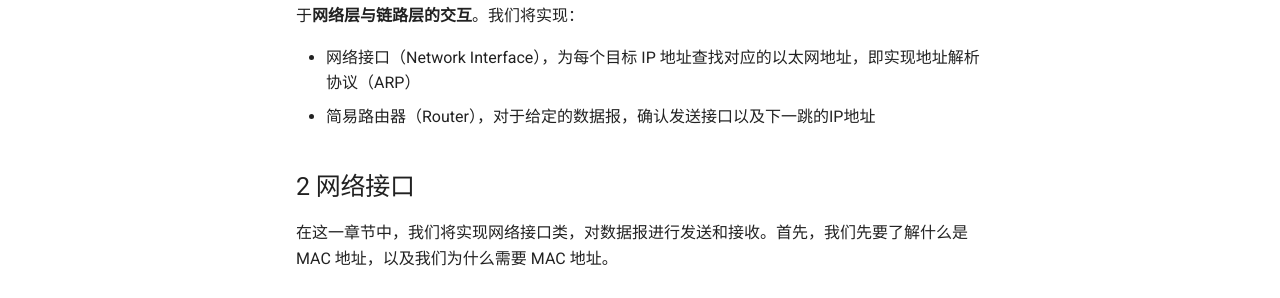
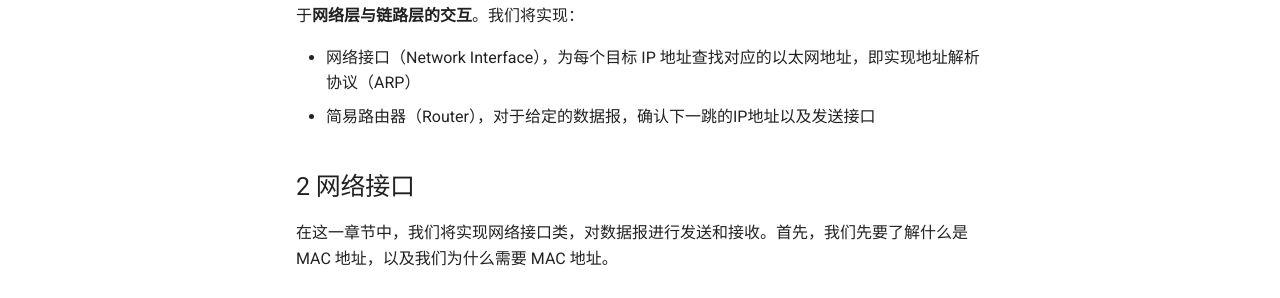
Before and after one commit to Xujinming1/2025netlab, an MkDocs documentation site: the page built from docs/lab3.md, in a window 1280 px wide and 900 px high. Shown: the part 428-726 px from the top of the window. Built offline with MkDocs 1.6.1 and Material for MkDocs 9.7.7, drawn with Linux system fonts in a browser that asks for light colours; some of the changed text lies outside the part shown.

Commit message:
fix a bug in lab3.md

```diff
--- a/docs/lab3.md
+++ b/docs/lab3.md
@@ -8,7 +8,7 @@
 在上一次实验中，我们熟悉了 socket 的一些接口，比如 `connect()`，`write()`，`read()` 等，并实现了一个简化版的 socket 读写缓冲区（ByteStream）。为了与课程进度保持对齐，我们暂时将 TCPReceiver/Sender 和 TCPConnection 的实现放到后面的两次实验。在本次实验中，我们将聚焦于**网络层与链路层的交互**。我们将实现：
 
 - 网络接口（Network Interface），为每个目标 IP 地址查找对应的以太网地址，即实现地址解析协议（ARP）
-- 简易路由器（Router），对于给定的数据报，确认发送接口以及下一跳的IP地址
+- 简易路由器（Router），对于给定的数据报，确认下一跳的IP地址以及发送接口
 
 ## 2 网络接口
 
```
Also changed, not shown: other parts of docs/lab3.md (+1 -1 lines).
